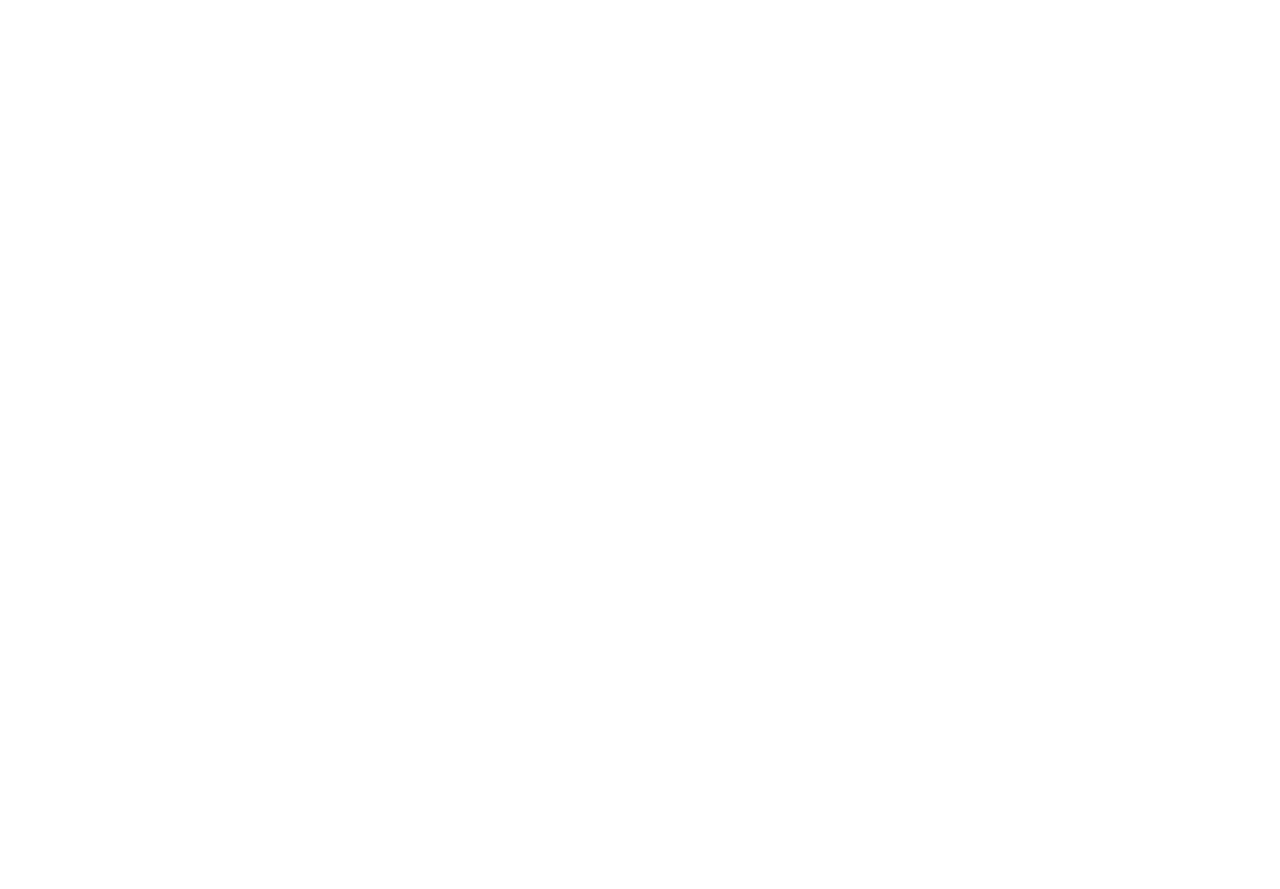
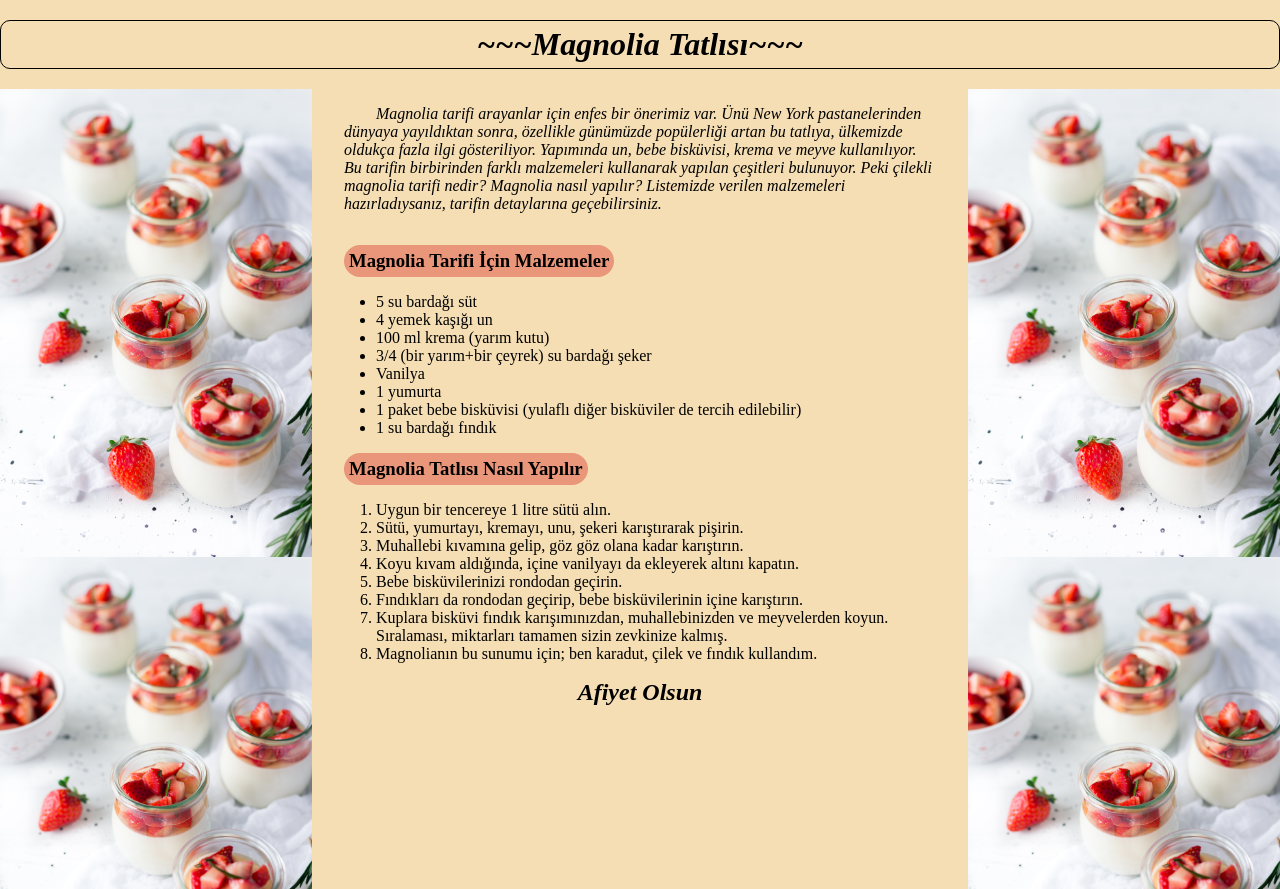
Before and after one commit to mrtcnbb/Patika-HTML-Odev3, a plain HTML site: page index.html in a window 1280 px wide. Before the commit the page ends 800 px from the top, so only its background shows below. Drawn offline with Linux system fonts and the light colour scheme.

Commit message:
index, style and README contents added

```diff
--- a/index.html
+++ b/index.html
@@ -5,10 +5,61 @@
     <meta charset="UTF-8">
     <meta http-equiv="X-UA-Compatible" content="IE=edge">
     <meta name="viewport" content="width=device-width, initial-scale=1.0">
-    <title>Document</title>
+    <link rel="stylesheet" href="style.css">
+    <title>Magnolia Tatlı Tarifi</title>
 </head>
 
 <body>
+    <header>
+        <h1 class="header-title"><em>~~~Magnolia Tatlısı~~~</em></h1>
+    </header>
+    <div class="container">
+        <aside class="left-aside">
+        </aside>
+        <main class="middle">
+            <section class="mid-upper">
+                <p>
+                    <em>
+                        Magnolia tarifi arayanlar için enfes bir önerimiz var. Ünü New York pastanelerinden dünyaya
+                        yayıldıktan sonra, özellikle günümüzde popülerliği artan bu tatlıya, ülkemizde oldukça fazla
+                        ilgi gösteriliyor. Yapımında un, bebe bisküvisi, krema ve meyve kullanılıyor. Bu tarifin
+                        birbirinden farklı malzemeleri kullanarak yapılan çeşitleri bulunuyor. Peki çilekli magnolia
+                        tarifi nedir? Magnolia nasıl yapılır? Listemizde verilen malzemeleri hazırladıysanız, tarifin
+                        detaylarına geçebilirsiniz.
+                    </em>
+                </p>
+            </section>
+            <section class="mid-lower">
+                <h3>Magnolia Tarifi İçin Malzemeler</h3>
+                <ul>
+                    <li>5 su bardağı süt</li>
+                    <li>4 yemek kaşığı un</li>
+                    <li>100 ml krema (yarım kutu)</li>
+                    <li>3/4 (bir yarım+bir çeyrek) su bardağı şeker</li>
+                    <li>Vanilya</li>
+                    <li>1 yumurta</li>
+                    <li>1 paket bebe bisküvisi (yulaflı diğer bisküviler de tercih edilebilir)</li>
+                    <li>1 su bardağı fındık</li>
+                </ul>
+                <h3>Magnolia Tatlısı Nasıl Yapılır</h3>
+                <ol>
+                    <li>Uygun bir tencereye 1 litre sütü alın.</li>
+                    <li>Sütü, yumurtayı, kremayı, unu, şekeri karıştırarak pişirin.</li>
+                    <li>Muhallebi kıvamına gelip, göz göz olana kadar karıştırın. </li>
+                    <li>Koyu kıvam aldığında, içine vanilyayı da ekleyerek altını kapatın.</li>
+                    <li>Bebe bisküvilerinizi rondodan geçirin.</li>
+                    <li>Fındıkları da rondodan geçirip, bebe bisküvilerinin içine karıştırın.</li>
+                    <li>Kuplara bisküvi fındık karışımınızdan, muhallebinizden ve meyvelerden koyun. Sıralaması,
+                        miktarları tamamen sizin zevkinize kalmış.</li>
+                    <li>Magnolianın bu sunumu için; ben karadut, çilek ve fındık kullandım.</li>
+                </ol>
+
+                <h2 class="af"><em>Afiyet Olsun</em></h2>
+            </section>
+        </main>
+        <aside class="right-aside">
+        </aside>
+    </div>
 
 </body>
 
--- a/style.css
+++ b/style.css
@@ -0,0 +1,72 @@
+* {
+  margin: 0;
+  padding: 0;
+  box-sizing: border-box;
+}
+
+body {
+  background-color: wheat;
+}
+
+.header-title {
+  text-align: center;
+  padding: 5px;
+  margin: 20px 0;
+  border: 1px solid black;
+  border-radius: 10px;
+}
+
+.container {
+  display: flex;
+  height: 100vh;
+}
+
+.left-aside {
+  display: inline-block;
+  flex: 1;
+  background-image: url(img/magnolia-dessert.jpg);
+  background-size: contain;
+  background-repeat: repeat-y;
+}
+
+.middle {
+  display: inline-block;
+  flex: 2;
+  background-color: wheat;
+  margin: 0 1em;
+}
+
+.mid-upper {
+  text-indent: 2em;
+  padding: 1em;
+}
+
+.mid-lower {
+  margin-top: 1em;
+  padding: 0 1em;
+}
+
+.mid-lower > h3 {
+  display: inline-block;
+  border-radius: 5em;
+  padding: 5px;
+  background-color: darksalmon;
+}
+
+.mid-lower > ul,
+ol {
+  margin: 1em 2em;
+}
+
+.af {
+  text-align: center;
+  padding-bottom: 5px;
+}
+
+.right-aside {
+  display: inline-block;
+  flex: 1;
+  background-image: url(img/magnolia-dessert.jpg);
+  background-size: contain;
+  background-repeat: repeat-y;
+}
```
Also changed, not shown: 1 other file.
